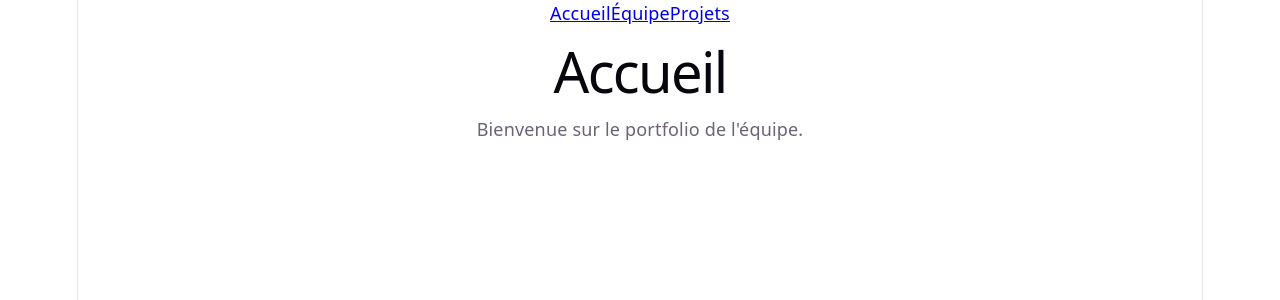
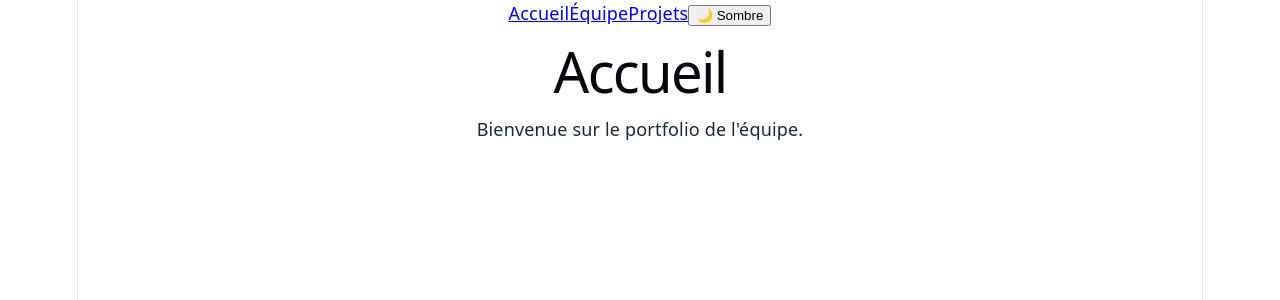
Before and after one commit to abentechpn/portfolio-equipe, a React (Vite) app in the folder client/: page / in a window 1280 px wide. Shown: the top 300 px of the page. Built offline with nearby package versions, Linux system fonts and the light colour scheme.

Commit message:
Ajout du Context API pour le theme sombre/clair

```diff
--- a/client/src/App.jsx
+++ b/client/src/App.jsx
@@ -1,4 +1,5 @@
 import { Routes, Route, Link } from 'react-router-dom'
+import { useTheme } from './context/ThemeContext'
 import Accueil from './pages/Accueil'
 import Equipe from './pages/Equipe'
 import Projets from './pages/Projets'
@@ -6,12 +7,17 @@ import DetailProjet from './pages/DetailProjet'
 import './App.css'
 
 function App() {
+  const { theme, toggleTheme } = useTheme();
+
   return (
     <div>
       <nav>
         <Link to="/">Accueil</Link>
         <Link to="/equipe">Équipe</Link>
         <Link to="/projets">Projets</Link>
+        <button onClick={toggleTheme}>
+          {theme === 'light' ? '🌙 Sombre' : '☀️ Clair'}
+        </button>
       </nav>
 
       <Routes>
--- /dev/null
+++ b/client/src/context/ThemeContext.jsx
@@ -0,0 +1,21 @@
+import { createContext, useState, useContext } from 'react';
+
+const ThemeContext = createContext();
+
+export function ThemeProvider({ children }) {
+  const [theme, setTheme] = useState('light');
+
+  const toggleTheme = () => {
+    setTheme((prev) => (prev === 'light' ? 'dark' : 'light'));
+  };
+
+  return (
+    <ThemeContext.Provider value={{ theme, toggleTheme }}>
+      <div className={theme}>{children}</div>
+    </ThemeContext.Provider>
+  );
+}
+
+export function useTheme() {
+  return useContext(ThemeContext);
+}
--- a/client/src/index.css
+++ b/client/src/index.css
@@ -109,3 +109,15 @@ code {
   padding: 4px 8px;
   background: var(--code-bg);
 }
+
+.light {
+  background-color: #ffffff;
+  color: #1b2a38;
+  min-height: 100vh;
+}
+
+.dark {
+  background-color: #1b2a38;
+  color: #ffffff;
+  min-height: 100vh;
+}
--- a/client/src/main.jsx
+++ b/client/src/main.jsx
@@ -1,13 +1,16 @@
 import { StrictMode } from 'react'
 import { createRoot } from 'react-dom/client'
 import { BrowserRouter } from 'react-router-dom'
+import { ThemeProvider } from './context/ThemeContext.jsx'
 import './index.css'
 import App from './App.jsx'
 
 createRoot(document.getElementById('root')).render(
   <StrictMode>
     <BrowserRouter>
-      <App />
+      <ThemeProvider>
+        <App />
+      </ThemeProvider>
     </BrowserRouter>
   </StrictMode>,
 )
```
